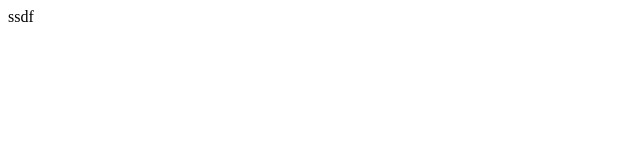
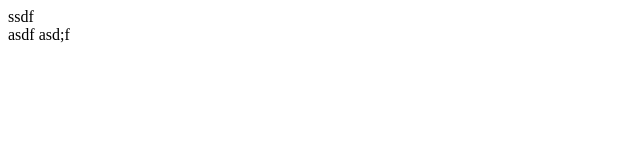
Before and after one commit to guybeast/shangke, a plain HTML site: page index.html in a window 1280 px wide. Shown: the full height of the page, 0-640 px from the left. Drawn offline with Linux system fonts and the light colour scheme.

Commit message:
改变了index

```diff
--- a/index.html
+++ b/index.html
@@ -7,6 +7,7 @@
 <body>
 	<div>ssdf</div>
 
-
+ asdf
+asd;f
 </body>
 </html>
```
